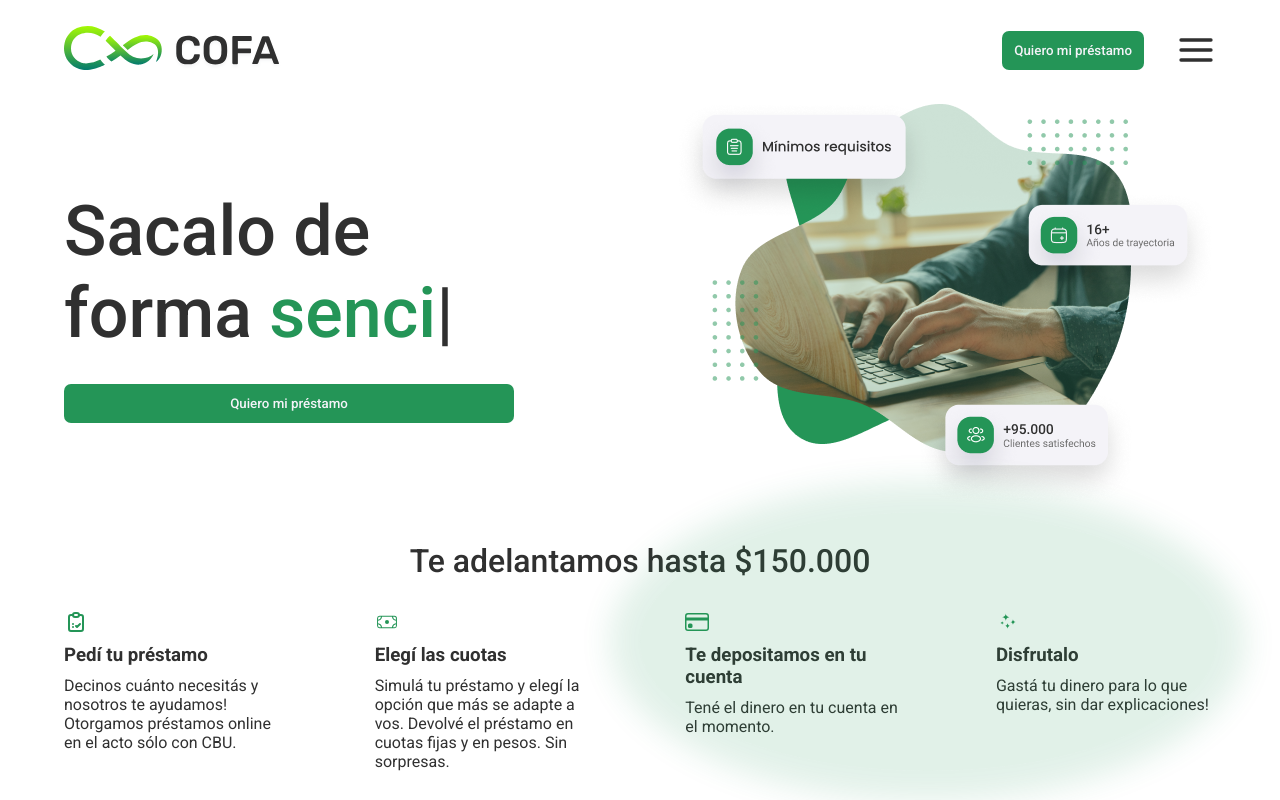
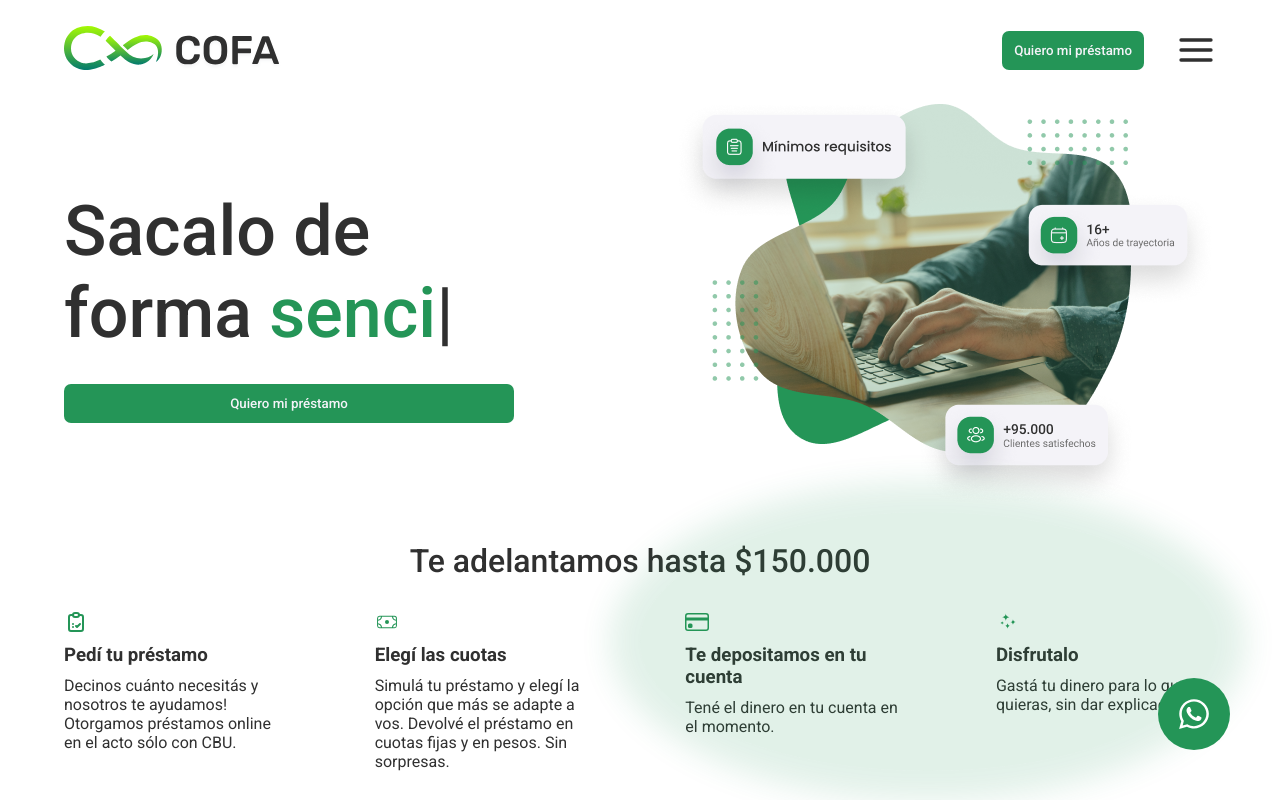
Before and after one commit to Cofa-org/landing-page, a React (Vite) app: page / in a window 1280 px wide. Shown: the top 800 px of the page. Built offline with nearby package versions, Linux system fonts and the light colour scheme.

Commit message:
Formulario funcionando :D!!!!!!!!

```diff
--- a/package.json
+++ b/package.json
@@ -11,6 +11,7 @@
     "preview": "vite preview"
   },
   "dependencies": {
+    "dotenv": "^16.3.1",
     "formik": "^2.4.5",
     "react": "^18.2.0",
     "react-dom": "^18.2.0",
--- a/src/Components/Footer/Footer.css
+++ b/src/Components/Footer/Footer.css
@@ -74,6 +74,27 @@ footer .registeredBrand{
     margin-top: 1%;
 }
 
+.wsp-contact{
+    position: fixed;
+    bottom: 50px;
+    right: 50px;
+    background-color: var(--primary-color);
+    width: 72px;
+    height: 72px;
+    display: flex;
+    justify-content: center;
+    align-items: center;
+    border-radius: 50%;
+
+}
+
+.wsp-contact svg{
+    font-size: 34px;
+}
+
+.wsp-contact svg path{
+    color: white
+}
 @media screen and (max-width: 1100px) {
     footer{
         flex-direction: column;
--- a/src/Components/Footer/Footer.jsx
+++ b/src/Components/Footer/Footer.jsx
@@ -1,7 +1,9 @@
 import React from 'react'
 
 import { BiRegistered } from 'react-icons/bi'
+import { FaWhatsapp } from "react-icons/fa";
 import './Footer.css'
+import { Link } from 'react-router-dom';
 const Footer = () => {
     return (
         <footer>
@@ -84,6 +86,11 @@ const Footer = () => {
                 <p><BiRegistered />COFA ES UNA MARCA REGISTRADA DE COBRO FÁCIL SRL. </p>
                 <p> CUIT 33-71133479-9</p>
             </div>
+
+            <Link to={'https://api.whatsapp.com/send/?phone=5491154559017&text&type=phone_number&app_absent=0'} className='wsp-contact'>
+
+                <FaWhatsapp />
+            </Link>
         </footer>
     )
 }
--- a/src/Components/Forms/ContactForm.jsx
+++ b/src/Components/Forms/ContactForm.jsx
@@ -3,7 +3,11 @@ import { Formik, Field, Form, ErrorMessage } from 'formik';
 import { useDropzone } from 'react-dropzone';
 import { PiCloudArrowUp } from "react-icons/pi";
 import { FaChevronRight } from "react-icons/fa";
+/* import dotenv from 'dotenv';
+dotenv.config(); */
 import './style.css';
+
+
 
 const MyDropzone = ({ field, form: { setFieldValue } }) => {
   const [fileNames, setFileNames] = useState([]);
@@ -62,7 +66,13 @@ const ContactForm = ({ type }) => {
     formData.append('email', values.email);
     formData.append('telephone', values.telephone);
     formData.append('message', values.message);
-    formData.append('reason', values.reasonSelected.reason + ' > ' + values.reasonSelected.value)
+    if(type== 'RECHAZO'){
+      formData.append('reason', values.reasonSelected.reason + ' > ' + values.reasonSelected.value)
+    }
+    if(type == 'BAJA'){
+      formData.append('reasonToRegret', values.reasonToRegret);
+    }
+
 
     if (values.files && values.files.buffer) {
       console.log('hola')
@@ -74,17 +84,27 @@ const ContactForm = ({ type }) => {
     formData.forEach((value, key) => {
       console.log(key, value)
     })
-    const response = await fetch('http://localhost:1000/mail/' + type, {
+    console.log('prueba')
+    const response = await fetch('https://backend-landing-cofa-production.up.railway.app/mail/' + type, {
       method: 'POST',
+      headers: {
+
+        'Authorization': `Bearer clave-secreta-cofa`,
+      },
       body: formData,
     });
 
-    // Resto del código de manejo de la respuesta...
+
   };
 
   const handleSubmit = async (values) => {
-    const valuesWithSelection = { ...values, reasonSelected: { ...reasonSelected, reason: getReason().title } };
-    sendMailRequest(type === 'RECLAMO' ? valuesWithSelection : values);
+    if(type == 'RECLAMO'){
+      const valuesWithSelection = { ...values, reasonSelected: { ...reasonSelected, reason: getReason().title } };
+      sendMailRequest(valuesWithSelection );
+    }else{
+      sendMailRequest( values)
+    }
+
   };
 
   const validate = (values) => {
@@ -177,6 +197,7 @@ const ContactForm = ({ type }) => {
           email: '',
           telephone: '',
           message: '',
+          reasonToRegret: '',
           files: [],
         }}
         onSubmit={handleSubmit}
@@ -215,14 +236,16 @@ const ContactForm = ({ type }) => {
           {
             type === 'BAJA' &&
             <>
-            <div className='input-container input-container-100'>
-              <Field as="select" name="reason" id="reason">
-                <option value="" label="Selecciona tu motivo" />
-                <option value="BAJA" label="Baja" />
-                <option value="ARREPENTIMIENTO" label="Arrepentimiento" />
-              </Field>
-              <ErrorMessage name="reason" component="div" />
-            </div>
+           <div className="input-container input-container-100">
+            <label htmlFor="reasonToRegret">Motivo:</label>
+            <Field as="select" name="reasonToRegret" id="reasonToRegret">
+              <option value="" label="Selecciona tu motivo" />
+              <option value="Baja" label="Baja" />
+              <option value="Arrepentimiento" label="Arrepentimiento" />
+            </Field>
+            <ErrorMessage name="reasonToRegret" component="div" />
+          </div>
+
           </>
           }
       {
```
Also changed, not shown: 2 other files (tests, documents, lock files or other folders).
